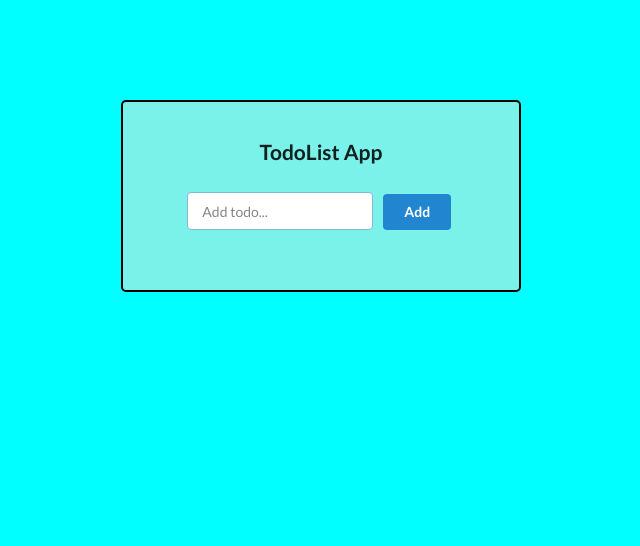
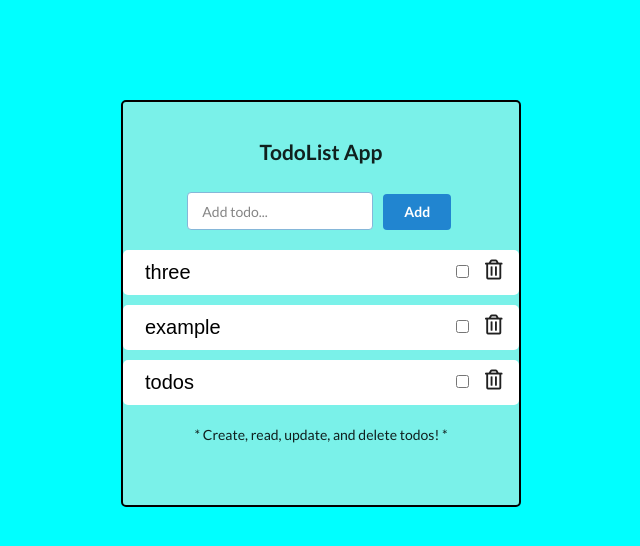
Before and after one commit to lawrenceyoon/React-App--TodoList, a React (Create React App) app: page / in a window 1280 px wide. Shown: the top 546 px of the page, without its empty margins (319-959 px from the left). Built offline with nearby package versions, Linux system fonts and the light colour scheme.

Commit message:
Now can toggle complete on/off, created 3 example todos, edited css, made small info bar for users

```diff
--- a/src/components/app/App.js
+++ b/src/components/app/App.js
@@ -8,10 +8,15 @@ import TodoList from '../todolist/TodoList';
 class App extends React.Component {
   // state
   state = {
-    todos: [],
+    todos: [
+      { text: "three", id: 0, isCompleted: false },
+      { text: "example", id: 1, isCompleted: false },
+      { text: "todos", id: 2, isCompleted: false }
+    ],
     currentTodo: {
       text: "",
-      id: ""
+      id: "",
+      isCompleted: false
     }
   };
 
@@ -20,7 +25,8 @@ class App extends React.Component {
     this.setState({
       currentTodo: {
         text: event.target.value,
-        id: Date.now()
+        id: Date.now(),
+        isCompleted: false
       }
     });
   };
@@ -42,6 +48,16 @@ class App extends React.Component {
       };
     });
     this.setState({todos: this.state.todos});
+  };
+
+  onToggleCompleted = (event, id) => { // Check completed on/off todo
+    const { checked } = event.target;
+    const todos = [...this.state.todos];
+    const todoIndex = this.state.todos.findIndex((todo) => todo.id === id);
+    todos[todoIndex] = { ...todos[todoIndex], isCompleted: checked };
+    this.setState({
+      todos
+    });
   };
 
   onDeleteTodo = (id) => { // Deleting todo
@@ -68,9 +84,13 @@ class App extends React.Component {
 
         <TodoList
           todos={this.state.todos}
+          isCompleted={this.onToggleCompleted}
           updateTodo={this.onUpdateTodo}
           deleteTodo={this.onDeleteTodo}
         />
+
+        <div className="info-bar">* Create, read, update, and delete todos! *</div>
+
       </div>
     );
   };
--- a/src/components/app/App.scss
+++ b/src/components/app/App.scss
@@ -23,4 +23,8 @@ body {
   .ui.primary.button {
     margin-left: 10px;
   }
+
+  .info-bar {
+    margin: 20px 0;
+  }
 }
--- a/src/components/todolist/TodoList.js
+++ b/src/components/todolist/TodoList.js
@@ -9,10 +9,17 @@ const TodoList = (props) => {
     return (
       <div className="TodoItem" key={todo.id}>
         <input
+          className={todo.isCompleted ? "crossed-line" : ""}
           type="text"
           id={todo.id}
           onChange={(event) => {props.updateTodo(event.target.value, todo.id)}}
           value={todo.text}
+        />
+        <input
+          className="checkComplete"
+          type="checkbox"
+          checked={todo.isCompleted}
+          onChange={(event) => props.isCompleted(event, todo.id)}
         />
         <span className="icon">
           <i
--- a/src/components/todolist/TodoList.scss
+++ b/src/components/todolist/TodoList.scss
@@ -3,7 +3,7 @@
 
   .TodoItem {
     font-size: 20px;
-    padding: 10px;
+    padding: 10px 0px 10px 20px;
     border-radius: 5px;
     background-color: #fff;
     position: relative;
@@ -13,10 +13,20 @@
 
   .icon {
     position: absolute;
-    right: 10px;
+    right: 5px;
   }
 
   input {
     border: none;
   }
+
+  .checkComplete {
+    position: absolute;
+    right: 50px;
+    top: 15px;
+  }
+
+  .crossed-line {
+    text-decoration: line-through;
+  }
 }
```
